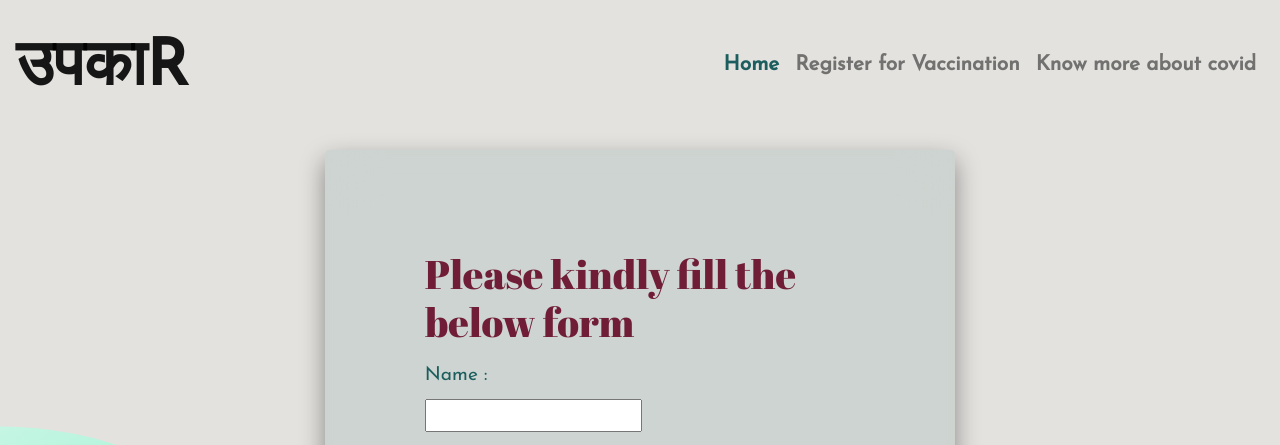
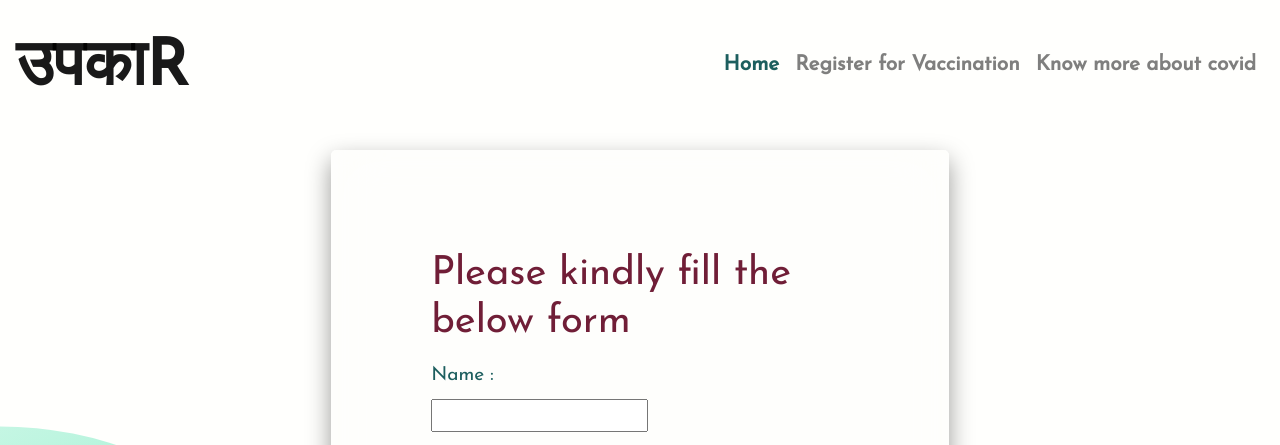
Before and after one commit to karmakaranupam11/UPKAAR, a website: page public/donate/index.html in a window 1280 px wide. Shown: the top 445 px of the page. Drawn offline with nearby package versions, Linux system fonts and the light colour scheme; a web font is replaced by a local one.

Commit message:
some ui change

```diff
--- a/public/assets/css/donate.css
+++ b/public/assets/css/donate.css
@@ -14,6 +14,7 @@ section {
   overflow: hidden;
   padding: 20px 20px;
 }
+
 
 .ocean {
   position: relative;
@@ -47,18 +48,18 @@ section::after {
   justify-content: center;
   flex-direction: column;
   border-radius: 5px;
-  background: #1c5e5e1a;
+  background: #f2f5f51a;
   box-shadow: 0 10px 25px rgba(0, 0, 0, 0.4);
   backdrop-filter: blur(25px);
   font-size: 1.2em;
 }
 
 body {
-  background: #e3e2df;
+  background: #fffffd;
 }
 
 .top {
-  font-family: "Abril Fatface", cursive;
+  font-weight: 900;
   color: #701e37;
 }
 
@@ -85,7 +86,7 @@ body {
   border: 0;
   padding: 16px 30px;
   background: black;
-  border-radius: 50px;
+  /* border-radius: 50px; */
   font-weight: 600;
   letter-spacing: 1px;
   color: white;
```
Also changed, not shown: public/donate/index.html (+0 -1 lines).
